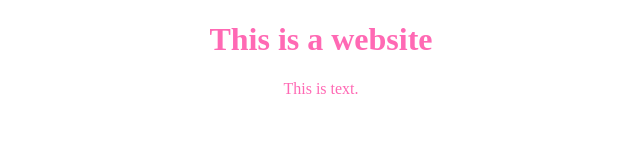
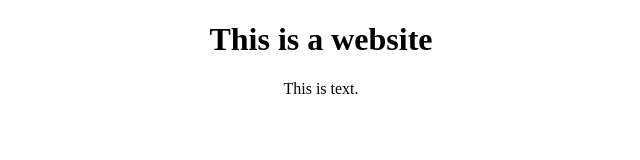
Before and after one commit to notbrian/example-website, a plain HTML site: page index.html in a window 1280 px wide. Shown: the whole page, without its empty margins (319-959 px from the left). Drawn offline with Linux system fonts and the light colour scheme.

Commit message:
Revert "Changed text color to hotpink"
This reverts commit 46b89538a97c85a078e87b508573d7d9ad394ded.

```diff
--- a/main.css
+++ b/main.css
@@ -1,5 +1,4 @@
 body {
   /* Centers everything  */
   text-align: center;
-  color: hotpink;
 }
```
